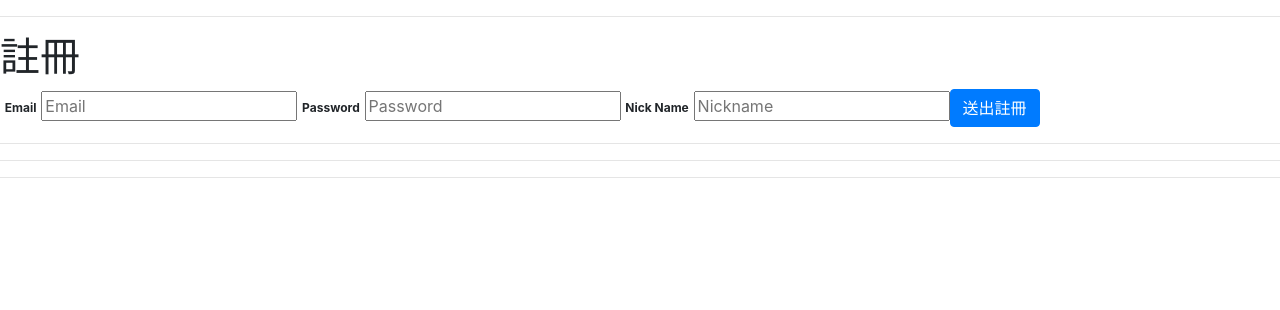
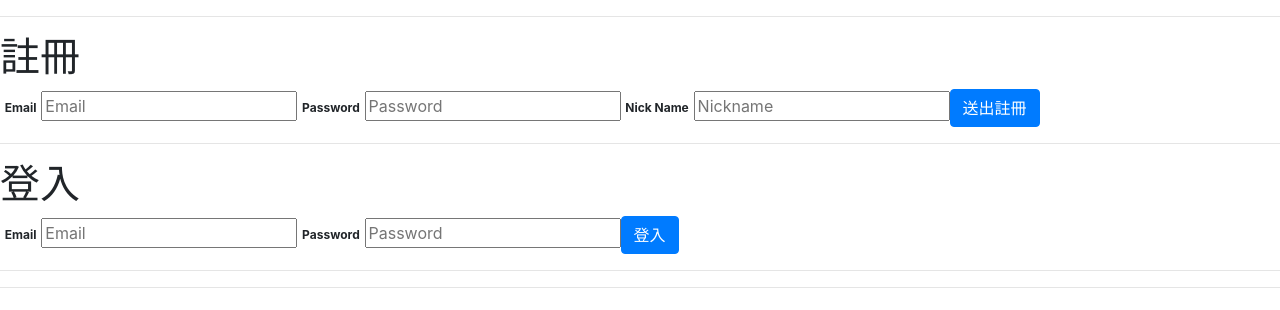
Before and after one commit to loverofan/_react_hw3, a React (Vite) app: page / in a window 1280 px wide. Shown: the top 310 px of the page. Built offline with nearby package versions, Linux system fonts and the light colour scheme.

Commit message:
Added Sign in components.

```diff
--- a/src/App.jsx
+++ b/src/App.jsx
@@ -3,19 +3,21 @@ import axios from 'axios';
 import 'bootstrap/dist/css/bootstrap.css';
 import { useState } from 'react';
 import SignUp from './components/SignUp';
+import SignIn from './components/SignIn';
 
 function App() {
 
-  const server = 'https://todolist-api.hexschool.io';
+  const server = 'https://todolist-api.hexschool.io'; //壞惹? 0905
+  // const server = 'https://todolist-api.hexschool.io/doc';
 
   return (
     <>
       <hr />
       <div>
-        <SignUp server={server}/>
+        <SignUp server={server} />
       </div>
-
       <hr />
+        <SignIn server={server} />
       <hr />
       <hr />
 
--- /dev/null
+++ b/src/components/SignIn.jsx
@@ -0,0 +1,64 @@
+
+
+import axios from 'axios';
+import PropTypes from 'prop-types';
+import { useState } from 'react';
+
+function SignIn({server}) {
+
+    const [email, setEmail] = useState('');
+    const [password, setPassword] = useState('');
+    const [token, setToken] = useState('');
+    const [message, SetMessage] = useState('');
+    const [hasSignIn, setHasSignIn] = useState(false);
+    const signInAPI = `${server}/users/sign_in`;
+    // test090502@gmail.ccc
+    // 1qaz2wsx
+    // test090502
+
+    const signIn = async () => {
+        try {
+            console.log('Try to sign in');
+            const res = await axios.post((signInAPI), {
+                email,
+                password
+            });
+
+            const successMessage = res.data.status ? '登入成功!' : '登入失敗';
+            setToken(res.data.token)
+            SetMessage(successMessage);
+            console.log(successMessage);
+            setHasSignIn(true);
+
+        } catch (error) {
+          console.warn(error.response.data); // check error in console
+          const errorMessage = `登入失敗: ${error.message}`;
+          SetMessage(errorMessage);
+        }
+    }
+
+    return(
+        <>  <h1>登入</h1>
+            <label htmlFor="email" className='badge'>Email</label>
+            <input type="email" id='email' name='email' placeholder='Email'
+                   onChange={(e) => setEmail(e.target.value)}/>
+
+            <label htmlFor="password" className='badge' >Password</label>
+            <input type="password" id='password' name='password' placeholder='Password'
+                   onChange={(e) => setPassword(e.target.value)}/>
+
+        <button className='btn btn-primary'
+          onClick={signIn}>登入</button>
+        <p>{message}</p>
+        {hasSignIn ? <p> Token: {token} </p> : null }
+        </>
+    )
+}
+
+
+SignIn.propTypes = {
+    server: PropTypes.string
+}
+
+
+export default SignIn
--- a/src/components/SignUp.jsx
+++ b/src/components/SignUp.jsx
@@ -19,6 +19,7 @@ function SignUp({server}) {
           password,
           nickname
         });
+        console.log("res====>", res); // check res details
         const successMessage = `註冊成功, UID:  + ${res.data.uid}`;
         SetMessage(successMessage);
       } catch (error) {
```
